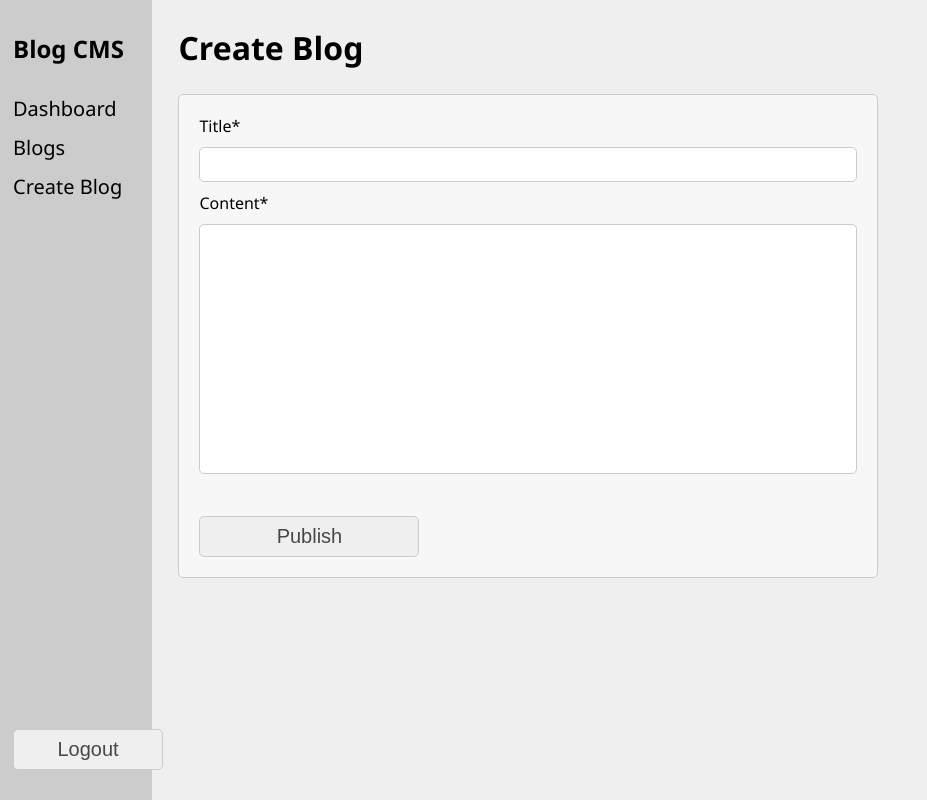
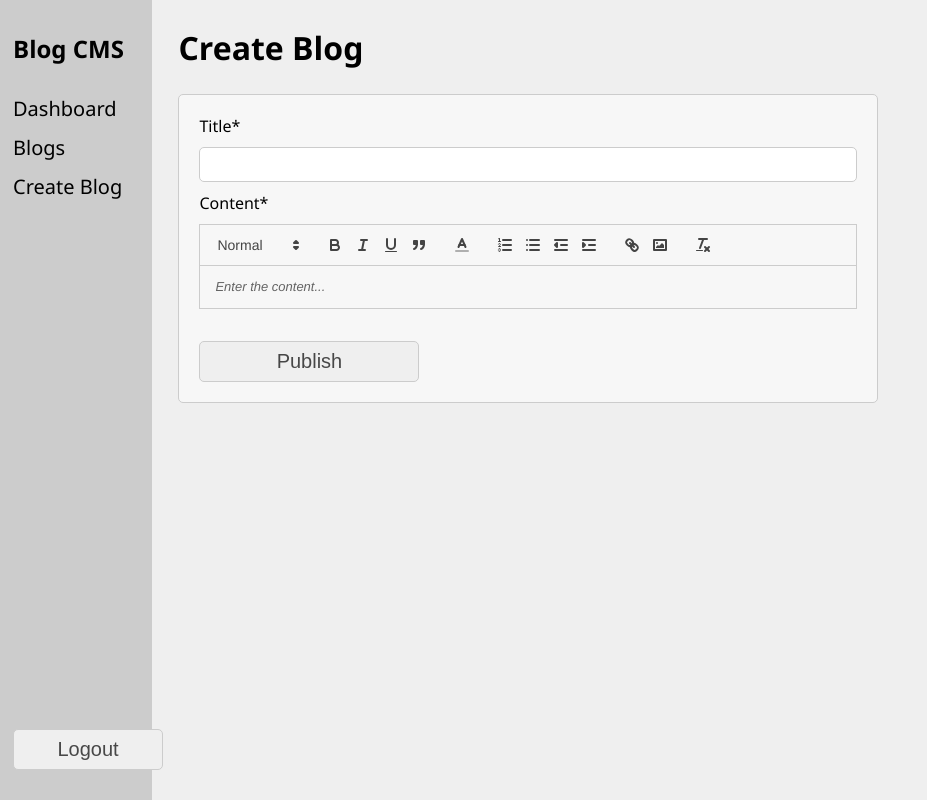
Before and after one commit to Usman-Ubaid/blogApp, a React (Vite) app in the folder frontend/: page /writeBlog in a window 1280 px wide. Shown: the whole page, without its empty margins (0-927 px from the left). Built offline with nearby package versions, Linux system fonts and the light colour scheme; sample sign-in values are in the browser's storage.

Commit message:
feat: use react-quill editor

```diff
--- /dev/null
+++ b/frontend/src/constants/reactQuill/quillEditorConfig.ts
@@ -0,0 +1,36 @@
+export const formats = [
+  "header",
+  "bold",
+  "italic",
+  "underline",
+  "strike",
+  "blockquote",
+  "list",
+  "bullet",
+  "indent",
+  "link",
+  "image",
+  "color",
+  "clean",
+];
+
+export const modules = {
+  toolbar: {
+    container: [
+      [{ header: [1, 2, 3, 4, 5, 6, false] }],
+      ["bold", "italic", "underline", "blockquote"],
+      [{ color: [] }],
+      [
+        { list: "ordered" },
+        { list: "bullet" },
+        { indent: "-1" },
+        { indent: "+1" },
+      ],
+      ["link", "image"],
+      ["clean"],
+    ],
+  },
+  clipboard: {
+    matchVisual: true,
+  },
+};
--- a/frontend/src/pages/WriteBlog.tsx
+++ b/frontend/src/pages/WriteBlog.tsx
@@ -1,4 +1,7 @@
 import axios from "axios";
+import ReactQuill from "react-quill";
+import { useState } from "react";
+import "react-quill/dist/quill.snow.css";
 import Layout from "../components/common/Layout";
 import Input from "../components/form/Input";
 import { useMessage } from "../hooks/MessageContext";
@@ -7,18 +10,20 @@ import { postBlogApi } from "../services/api/blogApi";
 import { handlePostBlogApiError } from "../utils/handleAxiosErrors";
 import useMessageHandling from "../hooks/useMessageHandling";
 import { BlogData } from "../types/blog";
+import { formats, modules } from "../constants/reactQuill/quillEditorConfig";
 
 const WriteBlog = () => {
+  const [quillBody, setQuillBody] = useState("");
   const { formData, handleInputChange } = useFormHook<BlogData>({
     title: "",
-    content: "",
   });
   const { errorMsg, setErrorMsg, successMsg, setSuccessMsg } = useMessage();
 
   const handleSubmit = async (e: React.FormEvent<HTMLFormElement>) => {
     e.preventDefault();
+    console.log(formData);
     try {
-      const res = await postBlogApi(formData);
+      const res = await postBlogApi(formData.title, quillBody);
       setSuccessMsg("Blog posted successfully");
       console.log(res.statusText);
     } catch (error) {
@@ -51,13 +56,16 @@ const WriteBlog = () => {
             </div>
             <div className="content-textarea">
               <label>Content*</label>
-              <textarea
-                name="content"
+              <ReactQuill
+                className="text-editor"
+                modules={modules}
+                theme="snow"
+                onChange={(value) => setQuillBody(value)}
                 id="content"
-                onChange={handleInputChange}
-                value={formData.content}
-                required
-              ></textarea>
+                value={quillBody}
+                formats={formats}
+                placeholder="Enter the content..."
+              />
             </div>
             <button type="submit" className="btn">
               Publish
```
